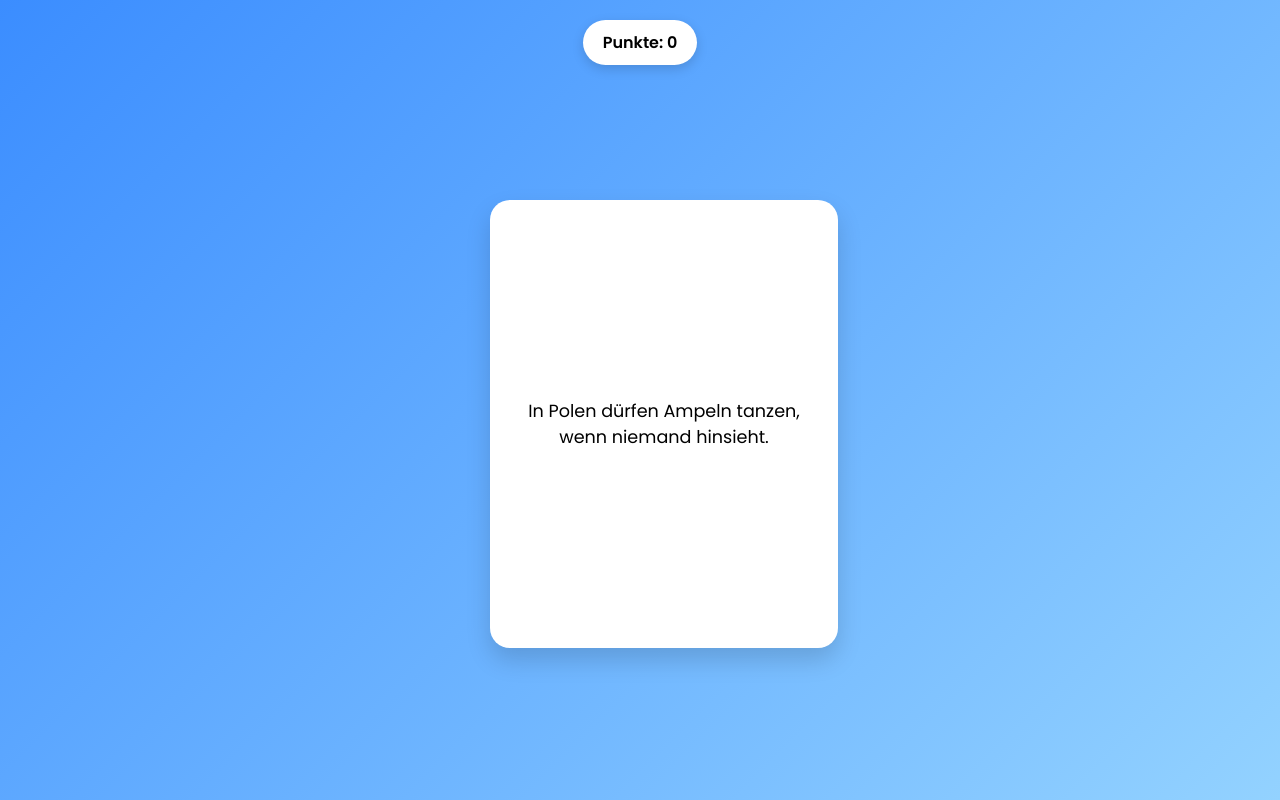
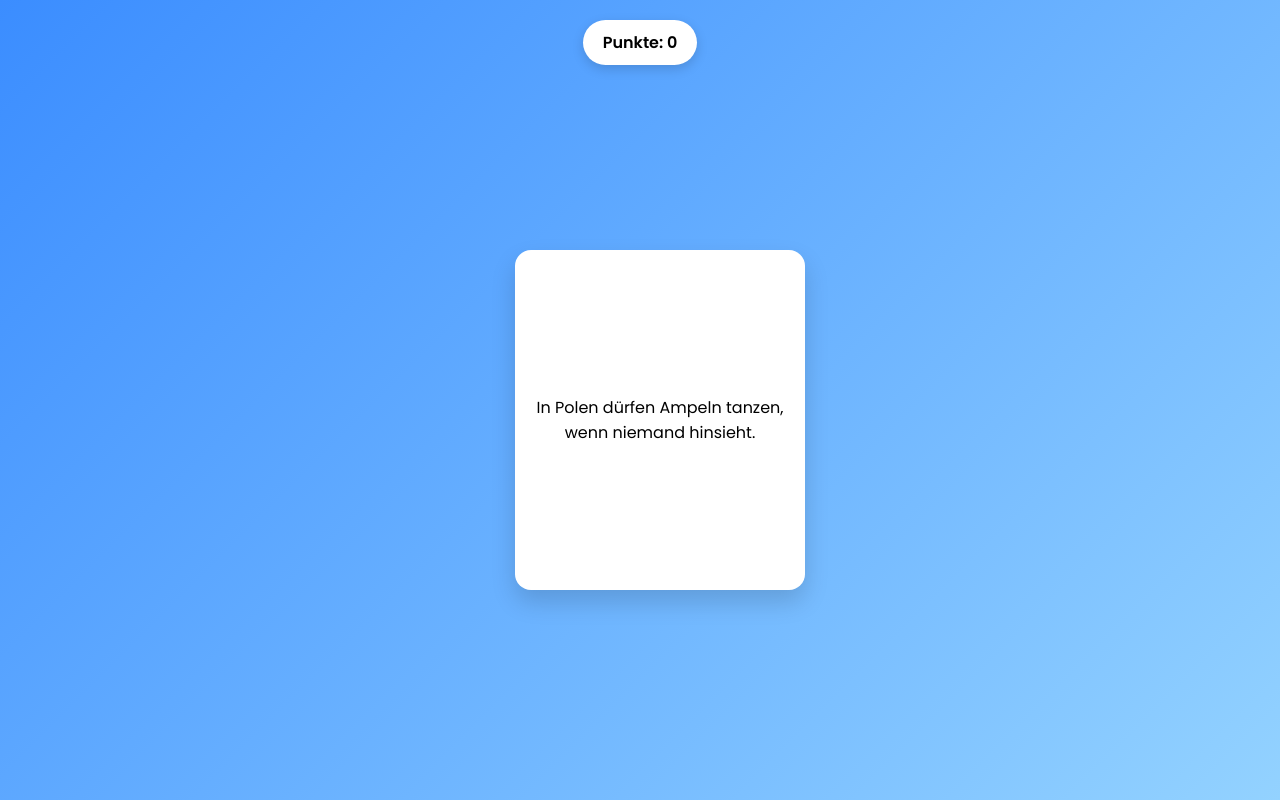
Before and after one commit to apollo1860/FakeoderEcht, a plain HTML site: page index.html in a window 1280 px wide. Drawn offline with Linux system fonts and the light colour scheme.

Commit message:
index.html aktualisieren

```diff
--- a/index.html
+++ b/index.html
@@ -30,9 +30,9 @@
 
     .card-stack {
       position: relative;
-      width: 85%;
-      max-width: 300px;
-      height: 400px;
+      width: 80%;
+      max-width: 250px;
+      height: 300px;
     }
 
     .card {
@@ -40,13 +40,13 @@
       width: 100%;
       height: 100%;
       background: white;
-      border-radius: 20px;
+      border-radius: 16px;
       box-shadow: 0 12px 25px rgba(0,0,0,0.15);
       display: flex;
       align-items: center;
       justify-content: center;
-      font-size: 1.1rem;
-      padding: 24px;
+      font-size: 1rem;
+      padding: 20px;
       text-align: center;
       user-select: none;
       transition: transform 0.3s ease, opacity 0.3s ease;
@@ -55,7 +55,7 @@
     .card::before,
     .card::after {
       position: absolute;
-      font-size: 1.4rem;
+      font-size: 1.2rem;
       font-weight: bold;
       opacity: 0;
       transition: opacity 0.2s;
@@ -64,15 +64,15 @@
     .card::before {
       content: "❌ FAKE";
       color: red;
-      top: 20px;
-      left: 20px;
+      top: 16px;
+      left: 16px;
     }
 
     .card::after {
       content: "✅ ECHT";
       color: green;
-      top: 20px;
-      right: 20px;
+      top: 16px;
+      right: 16px;
     }
 
     .card.fake::before {
```
